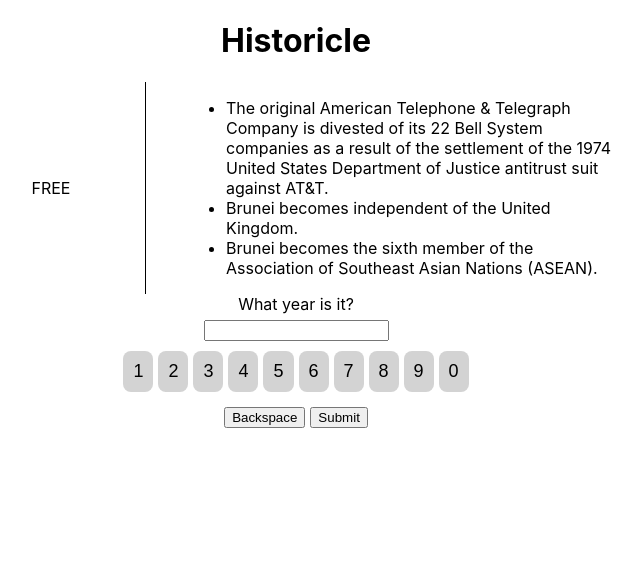
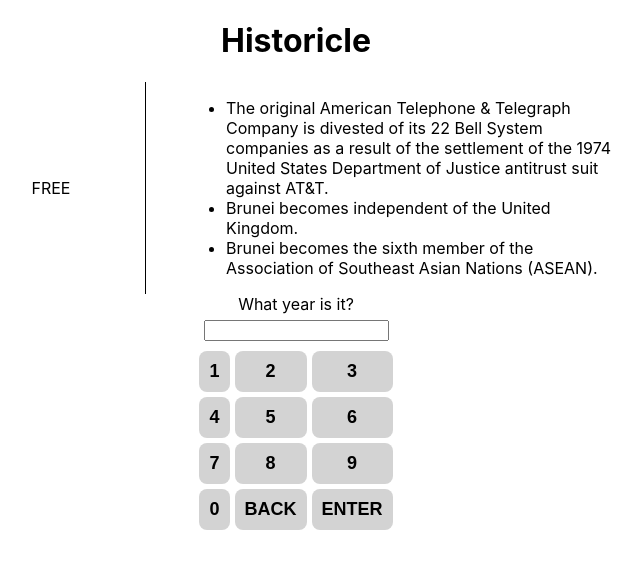
Before and after one commit to syedi-code/historicle, a React (Create React App) app: page / in a window 1280 px wide. Shown: the top 568 px of the page, without its empty margins (344-986 px from the left). Built offline with nearby package versions, Linux system fonts and the light colour scheme.

Commit message:
Keypad arrangement

```diff
--- a/src/components/GameContainer.tsx
+++ b/src/components/GameContainer.tsx
@@ -100,12 +100,15 @@
                 </form>
             )}
 
+            {/* keypad for year input */}
+            {!victory && (
                 <Keypad
                     onDigitClick={handleDigitClick}
                     onBackspaceClick={handleBackspaceClick}
                     onSubmitClick={handleSubmitClick}
                     inputValue={inputValue}
                 />
+            )}
 
             {/* victory message */}
             {victory && <div>Congratulations! You guessed the correct year!</div>}
--- a/src/components/Keypad.tsx
+++ b/src/components/Keypad.tsx
@@ -18,8 +18,20 @@
         padding: '10px', // Padding for larger size
         fontSize: '18px', // Font size
         cursor: 'pointer', // Cursor on hover
+        fontWeight: 'bold',
         transition: 'background-color 1.0s',
     };
+
+    // keypad styling
+    const keypadStyle: React.CSSProperties = {
+        justifyContent: 'center',
+        display: 'grid',
+        gridTemplateColumns: 'repeat(3, 1fr)',
+        gap: '5px',
+        width: '15%',
+        margin: 'auto',
+        marginBottom: '10px',
+    }
 
     const clickedButtonStyle: React.CSSProperties = {
         ...buttonStyle,
@@ -33,11 +45,11 @@
     );
 
     const BackspaceButton: React.FC<{ onClick: () => void }> = ({ onClick }) => (
-        <button onClick={onClick}>Backspace</button>
+        <button style={buttonStyle} onClick={onClick}>BACK</button>
     );
 
     const SubmitButton: React.FC<{ onClick: () => void }> = ({ onClick }) => (
-        <button onClick={onClick}>Submit</button>
+        <button style={buttonStyle} onClick={onClick}>ENTER</button>
     );
 
     // callbacks
@@ -54,7 +66,7 @@
     // display
     return (
         <div style={{ display: 'flex', flexDirection: 'column', gap: '5px', marginBottom: '10px', margin: 'auto', marginTop: '10px' }}>
-            <div style={{ display: 'flex', flexWrap: 'wrap', gap: '5px', justifyContent: 'center', marginBottom: '10px' }}>
+            <div style={keypadStyle}>
                 {[1, 2, 3, 4, 5, 6, 7, 8, 9, 0].map((digit) => (
                     <DigitButton
                         key={digit}
@@ -62,9 +74,7 @@
                         onClick={() => handleDigitClick(digit)}
                     />
                 ))}
-            </div>
 
-            <div style={{ display: 'flex', gap: '5px', justifyContent: 'center' }}>
                 <BackspaceButton onClick={onBackspaceClick} />
                 <SubmitButton onClick={onSubmitClick} />
             </div>
```
Lines whose indentation alone changed are shown as unchanged.
